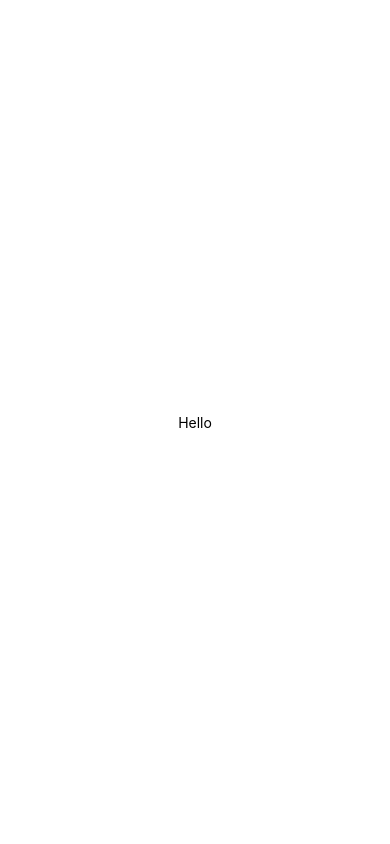
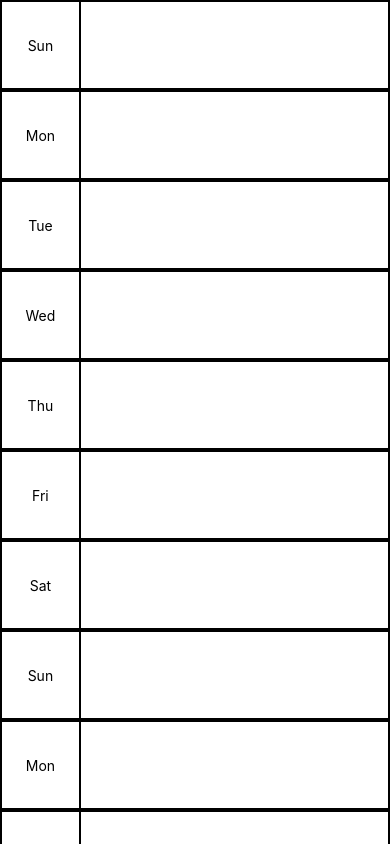
Before and after one commit to ItsGabeReal/AssignmentTiles, a React Native app: screen / in a window 390 px wide. Built offline with nearby package versions, Linux system fonts and the light colour scheme.

Commit message:
Created list of days and started working on entry datatypes

```diff
--- a/App.js
+++ b/App.js
@@ -2,29 +2,123 @@ import React, { useState } from "react";
 import {
   StyleSheet,
   Text,
-  View
+  View,
+  FlatList
 } from "react-native";
 
 // Variables outside app are the same across all instances of app
 // Variables inside app are unique across each instance of app
 // Therefore, I don't think it matters what I do since there is only one instance of app.
 
+/*
+Row Format:
+  day: String representing day of the week
+  date: String representing date in YYYY/MM/DD format. This is used as the key.
+*/
+
+/*interface Row {
+
+}*/
+const rows = [
+  {
+    day: 'Sun',
+    date: new Date(2023, 0, 24)
+  },
+  {
+    day: 'Mon',
+    date: new Date(2023, 0, 25)
+  },
+  {
+    day: 'Tue',
+    date: new Date(2023, 0, 26)
+  },
+  {
+    day: 'Wed',
+    date: new Date(2023, 0, 27)
+  },
+  {
+    day: 'Thu',
+    date: new Date(2023, 0, 28)
+  },
+  {
+    day: 'Fri',
+    date: new Date(2023, 0, 29)
+  },
+  {
+    day: 'Sat',
+    date: new Date(2023, 0, 30)
+  },
+  {
+    day: 'Sun',
+    date: new Date(2023, 0, 31)
+  },
+  {
+    day: 'Mon',
+    date: new Date(2023, 1, 1)
+  },
+  {
+    day: 'Tue',
+    date: new Date(2023, 1, 2)
+  }
+];
+
+/*
+Element Format:
+  name: String to be displayed on the element
+  type: String representing the type of assignment ('no-date', 'event', 'due-date', 'finish-before', 'finish-after')
+  dueDate: Timestamp of the date it must be completed by
+  finishBefore: A reference to the assignment this must be completed before
+*/
+
+const elements = [
+];
+
+// Components
+const DayContainer = ({day}) => (
+  <View style={styles.rowContainer}>
+    <View style={styles.dateContainer}>
+      <Text>{day}</Text>
+    </View>
+    <View style={styles.entryContainer}>
+
+    </View>
+  </View>
+)
+
 export default function App() {
-
 
   // Layout
   return (
     <View style={styles.container}>
-      <Text>Hello</Text>
+      <FlatList
+        data={rows}
+        keyExtractor={item => item.date.getTime()} // FlatLists are supposed to have a keyExtractor, but it seems to work fine without it
+        renderItem={({item}) => <DayContainer day={item.day}/>}
+      />
     </View>
   );
 }
 
 const styles = StyleSheet.create({
   container: {
+    backgroundColor: "#fff",
+    flex: 1
+  },
+  rowContainer: {
     flex: 1,
-    backgroundColor: "#fff",
-    alignItems: "center",
-    justifyContent: "center",
+    minHeight: 90,
+    borderColor: 'black',
+    borderWidth: 1,
+    flexDirection: 'row'
+  },
+  dateContainer: {
+    flex: 1,
+    borderWidth: 1,
+    justifyContent: 'center',
+    alignItems: 'center'
+  },
+  entryContainer: {
+    flex: 4,
+    borderWidth: 1
   }
 });
```
